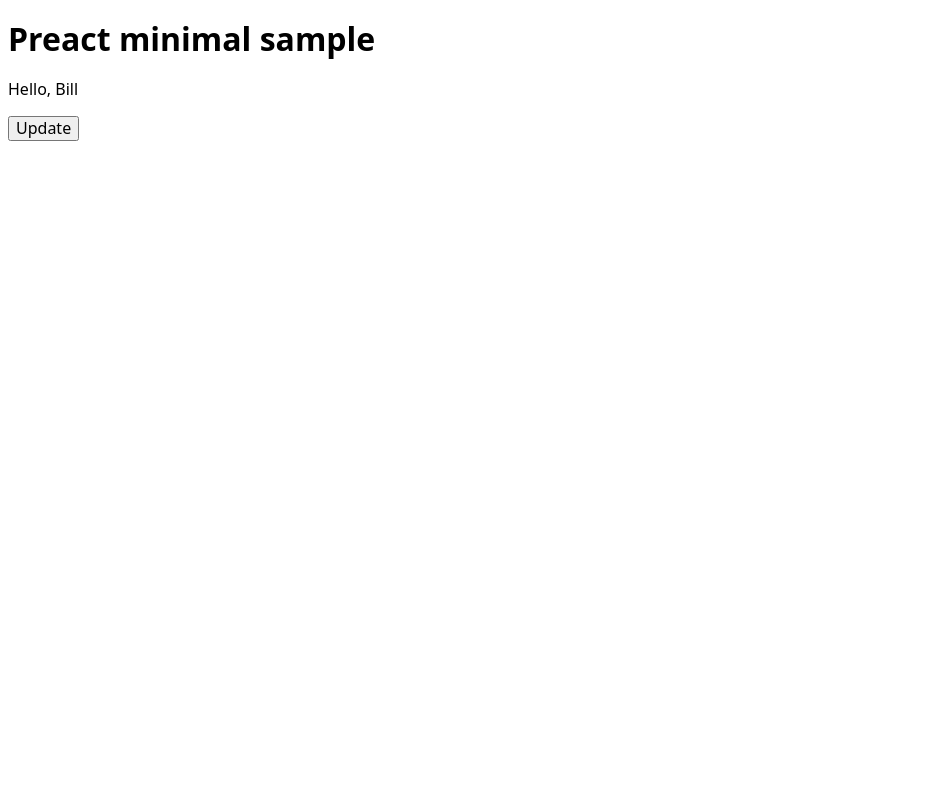
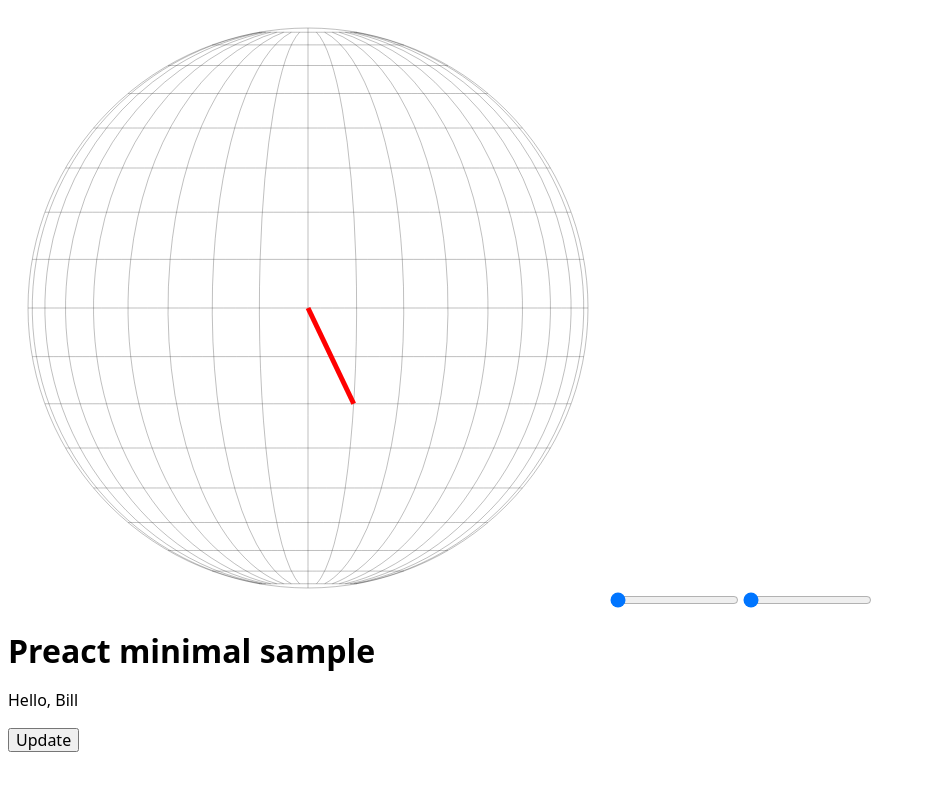
Before and after one commit to billti/preactmin, a Preact app: page / in a window 1280 px wide. Shown: the top 790 px of the page, without its empty margins (0-926 px from the left). Built offline with nearby package versions, Linux system fonts and the light colour scheme.

Commit message:
Added basic D3 sphere

```diff
--- a/package.json
+++ b/package.json
@@ -4,6 +4,7 @@
   "description": "Minimal preact starter site",
   "scripts": {
     "start": "esbuild src/app.tsx src/test/tests.tsx --outdir=public/lib --bundle --sourcemap --servedir=public",
+    "build": "esbuild src/app.tsx src/test/tests.tsx --outdir=public/lib --bundle --minify --sourcemap",
     "tsc": "tsc -p ./src --outDir ./bin",
     "servejs": "esbuild bin/app.js --outdir=public/lib --bundle --sourcemap --servedir=public"
   },
@@ -12,7 +13,9 @@
   "license": "ISC",
   "devDependencies": {
     "@testing-library/preact": "^3.2.3",
+    "@types/d3": "^7.4.3",
     "@types/jasmine": "^5.1.4",
+    "d3": "^7.8.5",
     "esbuild": "^0.19.8",
     "jasmine-core": "^5.1.2",
     "preact": "^10.19.2",
--- /dev/null
+++ b/src/Sphere.tsx
@@ -0,0 +1,138 @@
+import { geoGraticule10, geoPath, geoOrthographic } from "d3-geo";
+import { useEffect, useRef, useState } from "preact/hooks";
+import { type MultiLineString } from "geojson";
+
+// Useful links for developers:
+// - Quantum state and Bloch sphere: https://medium.com/quantum-untangled/quantum-states-and-the-bloch-sphere-9f3c0c445ea3
+// - D3 Geo docs: https://d3js.org/d3-geo
+// - D3 Geo concepts: https://www.d3indepth.com/geographic/
+// - GeoJSON: https://tools.ietf.org/html/rfc7946 & https://github.com/topojson/topojson-specification
+// - D3 geo samples
+//   - Zoom: https://observablehq.com/@d3/versor-zooming?collection=@d3/d3-geo
+//   - Transparent: https://observablehq.com/@d3/projection-reflectx?collection=@d3/d3-geo
+//   - Shading: https://observablehq.com/@d3/orthographic-shading?collection=@d3/d3-geo
+// - Canvas API: https://developer.mozilla.org/en-US/docs/Web/API/Canvas_API
+
+// TODO:
+// - See https://observablehq.com/@d3/projection-reflectx?collection=@d3/d3-geo for example with drag to rotate (disable zoom)
+// - Try making the sphere semi-transparent
+// - Try drawing lines from the |0> and |1> axis to check rendering paths
+// - Try to draw the (labeled) X, Y, Z axes on the sphere?
+// - Try to draw the lines with gradients to show the path of the qubit
+
+export function Sphere() {
+  const canvasRef = useRef<HTMLCanvasElement>(null);
+  const [rotation, setRotation] = useState(0); // Increase rotates counter-clockwise from above
+  const [tilt, setTilt] = useState(0);  // Increase tilts the top away
+
+  const inset = 20,
+    width = 600,
+    height = 600;
+  const outline = { type: "Sphere" };
+  const projection = geoOrthographic().fitExtent(
+    [
+      [inset, inset],
+      [width - inset, height - inset],
+    ],
+    outline as any
+  ).clipAngle(90);
+  const graticule = geoGraticule10();
+
+  const myPaths: MultiLineString = {
+    type: "MultiLineString",
+    coordinates: [
+      [
+        [100, 0],
+        [110, 10],
+        [110, 5],
+      ],
+      [
+        [50, 100],
+        [90, 145],
+      ],
+      [
+        [0, 0], // first 0 is on the equator, second 0 is on the prime meridian
+        [10, -20], // 10 degrees east of the prime meridian, 20 degrees south of the equator
+      ],
+    ],
+  };
+
+  useEffect(() => {
+    const canvas = canvasRef.current;
+    if (!canvas) return;
+    const context: CanvasRenderingContext2D = canvas.getContext("2d")!;
+
+    draw();
+
+    async function draw() {
+      context.clearRect(0, 0, width, height);
+      const path = geoPath(projection, context);
+      projection.rotate([rotation, tilt]);
+      context.save();
+
+      context.beginPath();
+      context.globalAlpha = 0.25;
+      projection.precision(0.2);
+      path(graticule);
+      context.stroke();
+
+      context.beginPath();
+      context.lineWidth = 1;
+      context.arc(
+        width / 2,
+        height / 2,
+        width / 2 - inset,
+        0,
+        2 * Math.PI,
+        false
+      );
+      context.stroke();
+
+      context.beginPath();
+      projection.precision(0.2);
+      context.strokeStyle = "red";
+      context.lineWidth = 5;
+      context.globalAlpha = 1;
+      path(myPaths);
+      context.stroke();
+
+      context.restore();
+    }
+  });
+
+  function updateRotation(e: Event) {
+    const target = e.target as HTMLInputElement;
+    const value = parseInt(target.value);
+    setRotation(value);
+  }
+
+  function updateTilt(e: Event) {
+    const target = e.target as HTMLInputElement;
+    const value = parseInt(target.value);
+    setTilt(value);
+  }
+
+  return (
+    <>
+      <canvas ref={canvasRef} width="600" height="600"></canvas>
+      <input
+        type="range"
+        min="0"
+        max="360"
+        step="1"
+        value={rotation}
+        id="rotation"
+        onInput={updateRotation}
+      />
+      <input
+        type="range"
+        min="0"
+        max="360"
+        step="1"
+        value={tilt}
+        id="tilt"
+        onInput={updateTilt}
+      />
+    </>
+  );
+}
--- a/src/app.tsx
+++ b/src/app.tsx
@@ -2,7 +2,11 @@
 
 import { render } from "preact";
 import { MyElem } from "./MyElem";
+import { Sphere } from "./Sphere";
 
 document.addEventListener("DOMContentLoaded", () =>
-  render(<MyElem name="Bill"></MyElem>, document.body)
+  render(<>
+    <Sphere></Sphere>
+    <MyElem name="Bill"></MyElem>
+  </>, document.body)
 );
```
Also changed, not shown: 1 other file (tests, documents, lock files or other folders).
